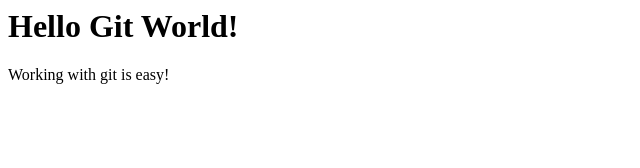
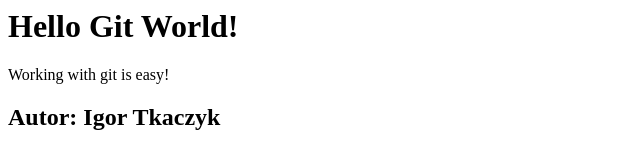
Before and after one commit to IgorTkaczyk/GitGithubMasterclass, a plain HTML site: page index.html in a window 1280 px wide. Shown: the whole page, without its empty margins (0-640 px from the left). Drawn offline with Linux system fonts and the light colour scheme.

Commit message:
Add author
I have added a header to the index.html file what now contains my
name as the author of the file.

```diff
--- a/index.html
+++ b/index.html
@@ -1,4 +1,8 @@
 <h1>Hello Git World!</h1>
+
 <div>
     <p>Working with git is easy!</p>
 </div>
+
+
+<h2>Autor: Igor Tkaczyk</h2>
```
